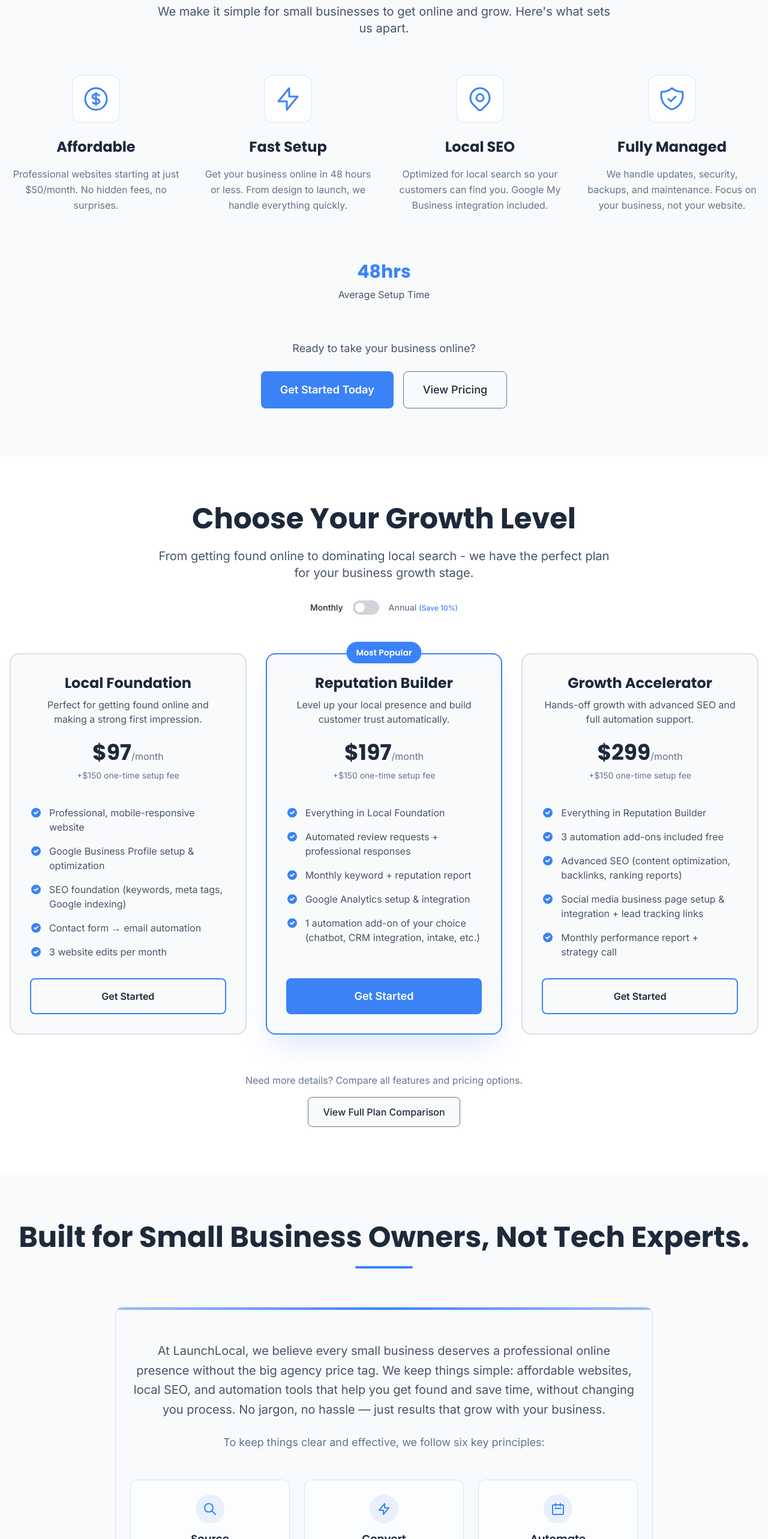
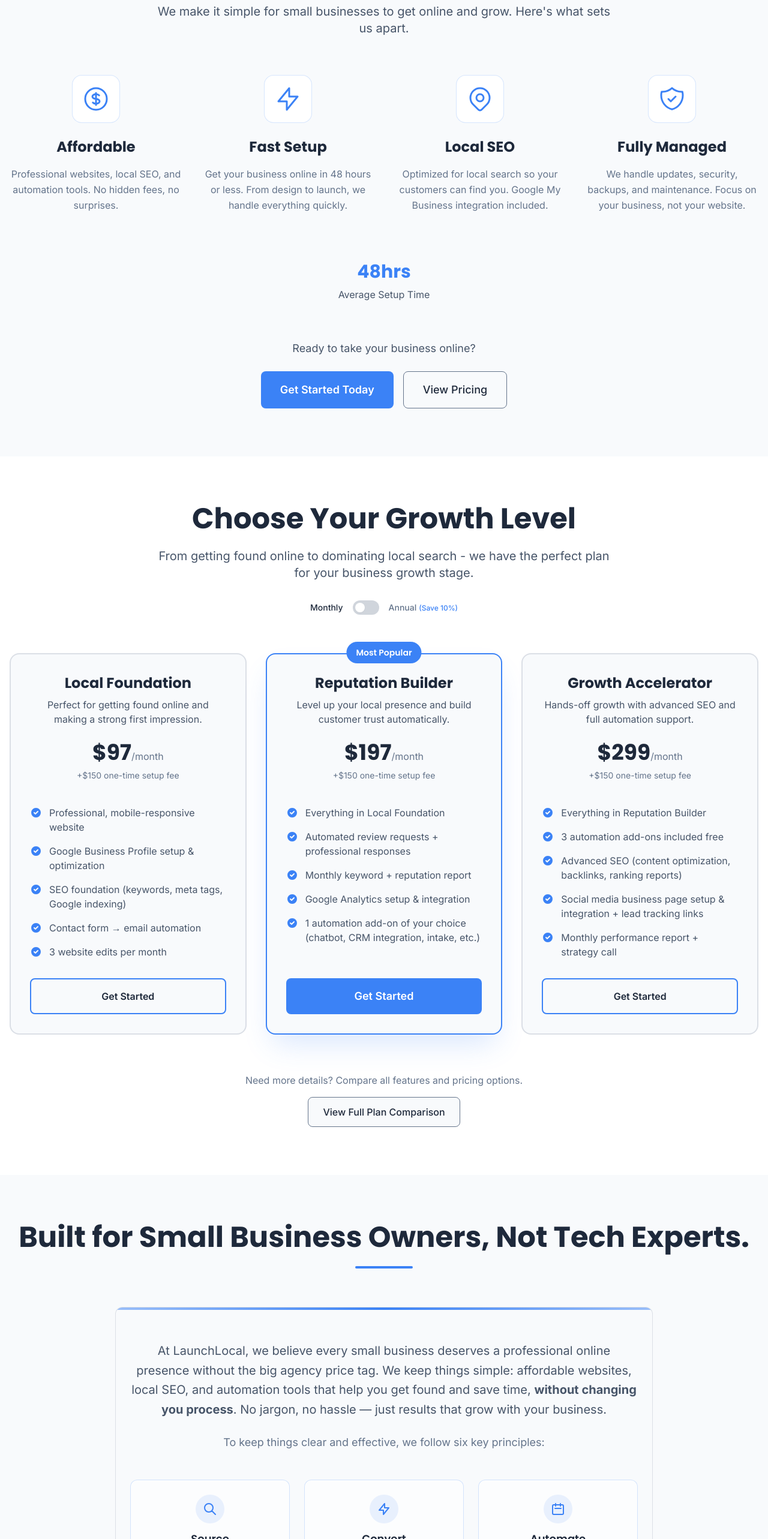
Before and after one commit to Procstar13/LaunchLocal, a Next.js app: page / in a window 1280 px wide. Shown: the part 948-3514 px from the top of the page at 60% size. Built offline with nearby package versions, Linux system fonts and the light colour scheme; no server answers.

Commit message:
Highlight key text in About section and update Benefits component

```diff
--- a/src/components/About.tsx
+++ b/src/components/About.tsx
@@ -22,7 +22,7 @@ export default function About() {
               {/* Main content */}
               <div className="space-y-6 text-center">
                 <p className="text-xl text-text-secondary font-inter leading-relaxed">
-                  At LaunchLocal, we believe every small business deserves a professional online presence without the big agency price tag. We keep things simple: affordable websites, local SEO, and automation tools that help you get found and save time, without changing you process. No jargon, no hassle — just results that grow with your business.
+                  At LaunchLocal, we believe every small business deserves a professional online presence without the big agency price tag. We keep things simple: affordable websites, local SEO, and automation tools that help you get found and save time, <strong>without changing you process</strong>. No jargon, no hassle — just results that grow with your business.
                 </p>
 
                 <p className="text-lg text-text-muted font-inter leading-relaxed">
--- a/src/components/Benefits.tsx
+++ b/src/components/Benefits.tsx
@@ -4,7 +4,7 @@ export default function Benefits() {
   const benefits = [
     {
       title: 'Affordable',
-      description: 'Professional websites starting at just $50/month. No hidden fees, no surprises.',
+      description: 'Professional websites, local SEO, and automation tools. No hidden fees, no surprises.',
       icon: (
         <svg className="w-12 h-12 text-accent" fill="none" stroke="currentColor" viewBox="0 0 24 24">
           <path strokeLinecap="round" strokeLinejoin="round" strokeWidth={1.5} d="M12 8c-1.657 0-3 .895-3 2s1.343 2 3 2 3 .895 3 2-1.343 2-3 2m0-8c1.11 0 2.08.402 2.599 1M12 8V7m0 1v8m0 0v1m0-1c-1.11 0-2.08-.402-2.599-1M21 12a9 9 0 11-18 0 9 9 0 0118 0z" />
```
